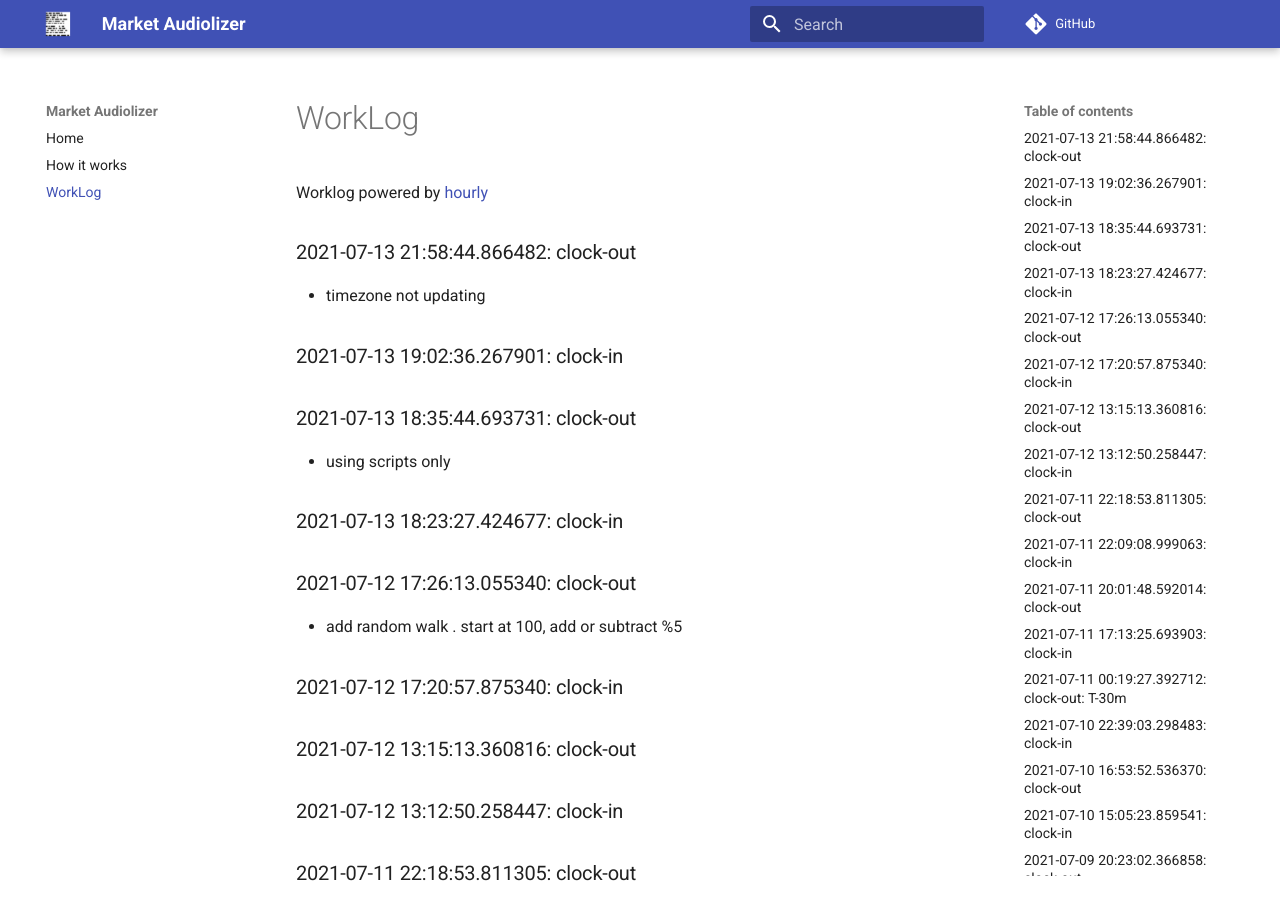
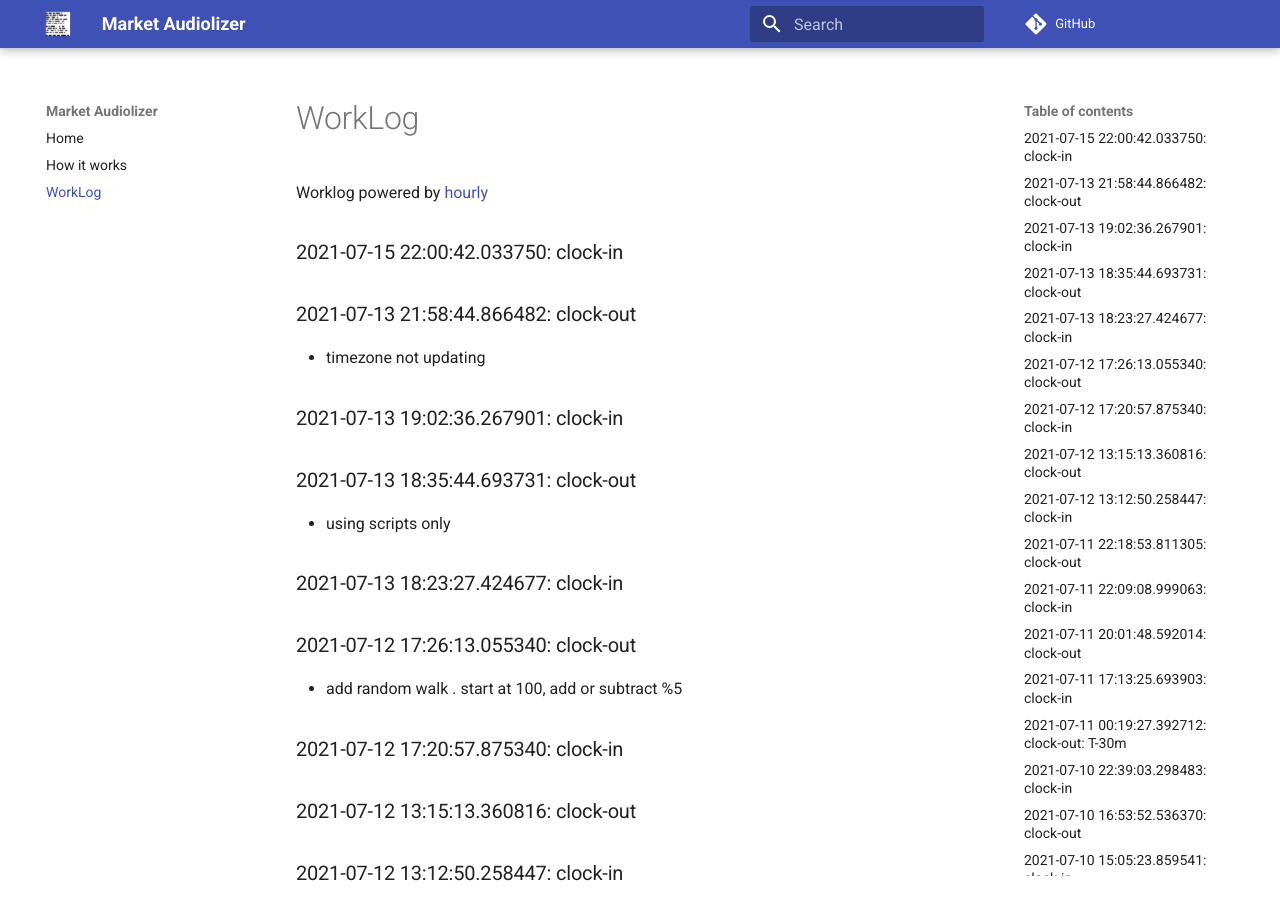
Before and after one commit to asherp/audiolizer, an MkDocs documentation site: the page built from docs/WorkLog.md, in a window 1280 px wide and 900 px high. Built offline with MkDocs 1.6.1 and Material for MkDocs 9.7.7, drawn with Linux system fonts in a browser that asks for light colours; comment, search, counter and statistics services are not loaded.

Commit message:
clock-in

```diff
--- a/WorkLog.md
+++ b/WorkLog.md
@@ -1,3 +1,6 @@
+
+### 2021-07-15 22:00:42.033750: clock-in
+
 ### 2021-07-13 21:58:44.866482: clock-out
 
 * timezone not updating
```
